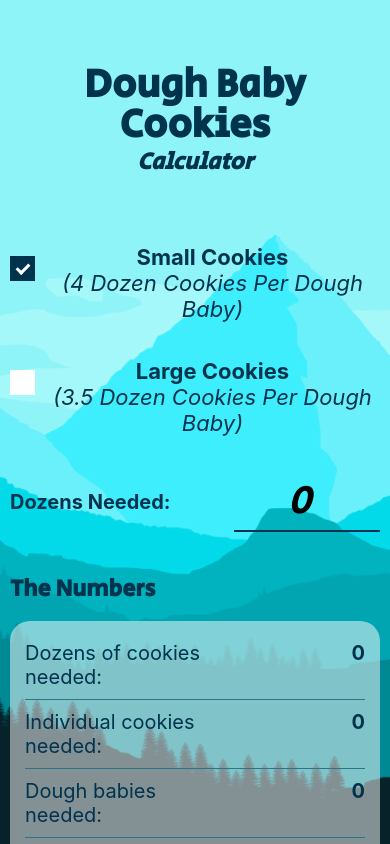
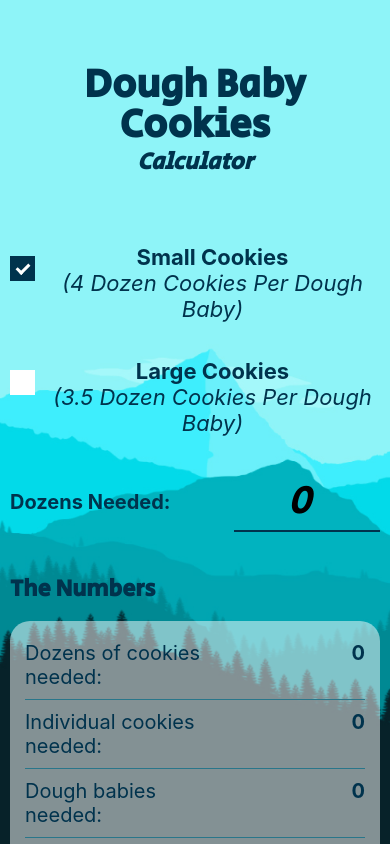
Before and after one commit to CharlesInteractive/dough-baby-calculator, a React (Create React App) app: page / in a window 390 px wide. Shown: the top 844 px of the page. Built offline with nearby package versions, Linux system fonts and the light colour scheme.

Commit message:
fix background image resizing on mobile because of nav bar

```diff
--- a/src/App.js
+++ b/src/App.js
@@ -99,7 +99,8 @@ function App() {
   }
 
   return (
-    <div className="App background" style={{backgroundImage: `url(${bgimg})`}}>
+    <>
+    <div className="App">
       <header className="wrapper mb-lg pt-lg">
         <div className="bumper">
           <h1 className="text-center">Dough Baby Cookies</h1>
@@ -234,6 +235,8 @@ function App() {
         </div>
       </footer>
     </div>
+    <div className="background" style={{backgroundImage: `url(${bgimg})`}}></div>
+    </>
   )
 }
 
--- a/src/index.css
+++ b/src/index.css
@@ -153,10 +153,13 @@ a {
 }
 
 .background {
+  position: fixed;
+  top: 0;
+  left: 0;
+  width: 100%;
+  height: 100vh;
   background-size: cover;
-  background-position: center;
-  background-repeat: no-repeat;
-  background-attachment: fixed;
+  z-index: -1;
 }
 
 .boxed {
```
